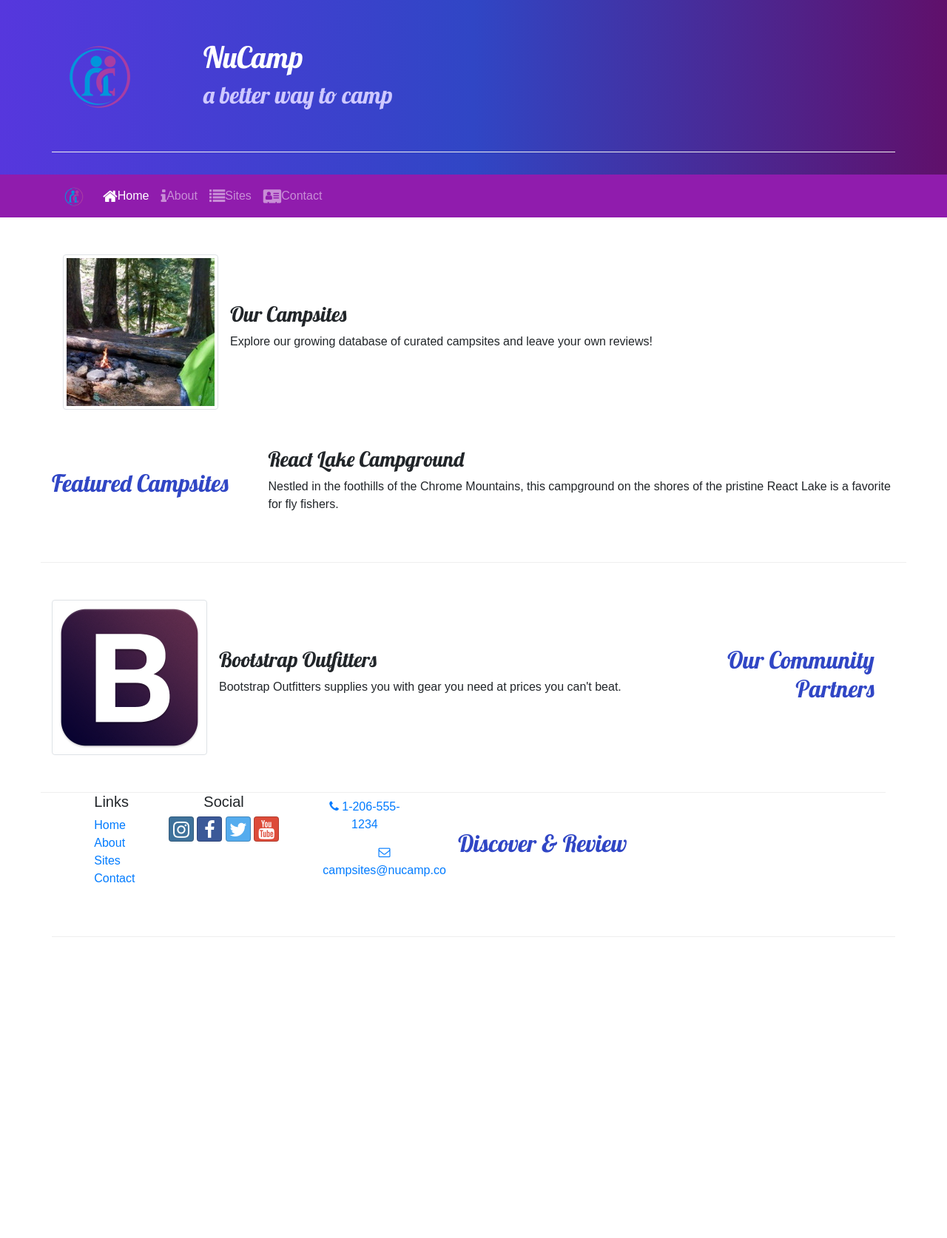
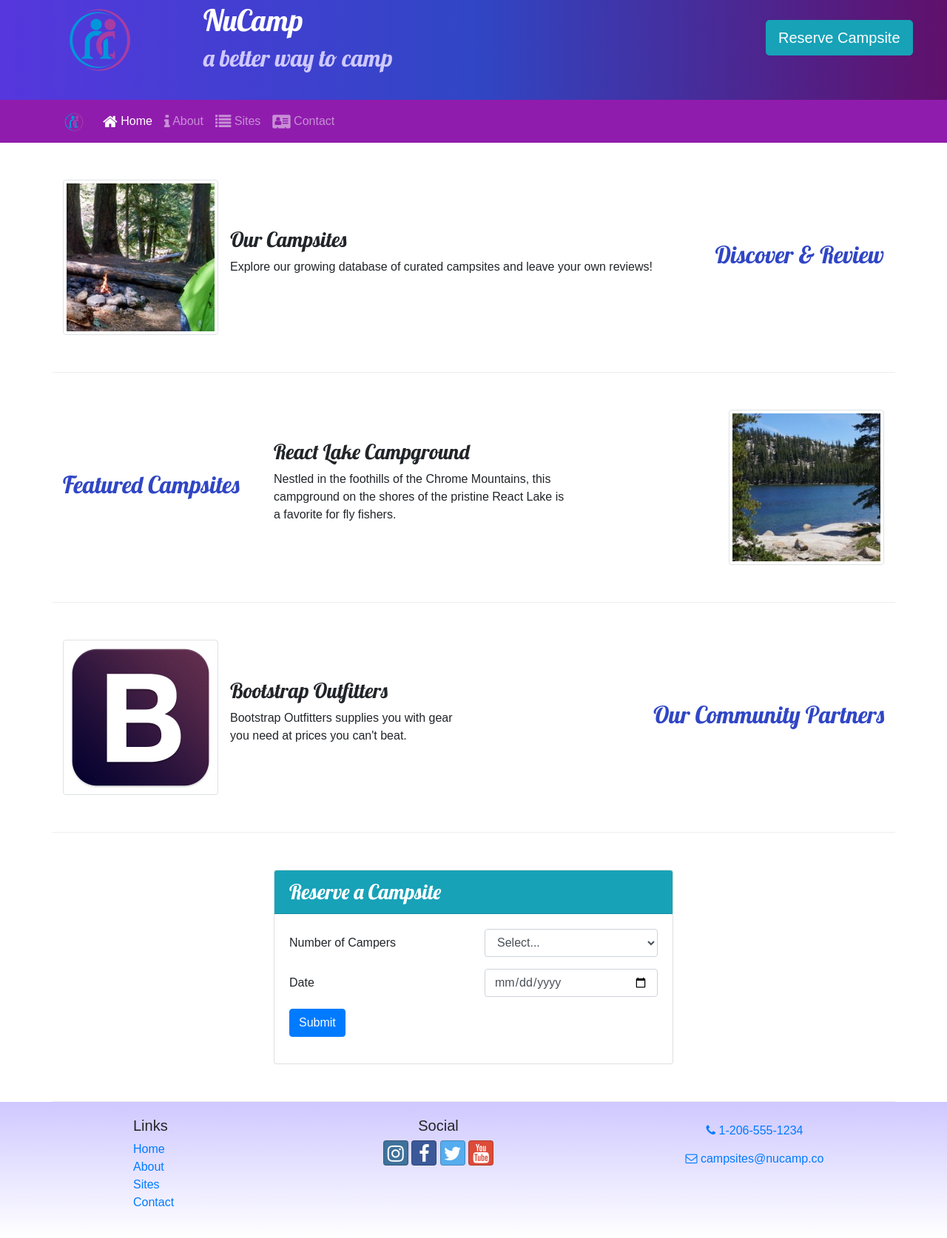
Before and after one commit to karacdev/nucamp-class-files, a website: page index.html in a window 1280 px wide. Shown: the part 27-1701 px from the top of the page at 74% size. Before the commit the page ends 1294 px from the top, so only its background shows below. Drawn offline with nearby package versions, Linux system fonts and the light colour scheme.

Commit message:
Week 2 Assignment

```diff
--- a/index.html
+++ b/index.html
@@ -2,105 +2,151 @@
 <html lang="en">
 
 <head>
-        <!-- Required meta tags always come first -->
     <meta charset="utf-8" />
     <meta name="viewport" content="width=device-width, initial-scale=1" />
-
     <!-- Bootstrap CSS -->
     <link rel="stylesheet" href="node_modules/bootstrap/dist/css/bootstrap.min.css" />
-
-        <!-- Additional CSS must be placed after Bootstrap CSS -->
-        <link rel="stylesheet" href="https://fonts.googleapis.com/css?family=Lobster|Open+Sans" />
+    <!-- Additional CSS -->
+    <link rel="stylesheet" href="node_modules/font-awesome/css/font-awesome.min.css" />
+    <link rel="stylesheet" href="node_modules/bootstrap-social/bootstrap-social.css" />
+    <link rel="stylesheet" href="https://fonts.googleapis.com/css?family=Lobster%7COpen+Sans" />
     <link rel="stylesheet" href="css/styles.css" />
-
-        <!-- Additional CSS must be placed after Bootstrap CSS -->
-        <link rel="stylesheet" href="node_modules/font-awesome/css/font-awesome.min.css" />
-
-        <link rel="stylesheet" href="node_modules/bootstrap-social/bootstrap-social.css" />
     <title>NuCamp: A Better Way To Camp</title>
 </head>
-
+<!--Header-->
 <body>
-
-
     <header class="jumbotron jumbotron-fluid">
         <div class="container">
-            <div class="row row-content">
-        <div class="col-4 col-sm-3 col-md-2 align-self-center">
-            <img src="img/logo.png" class="img-fluid">
+            <div class="row">
+                <div class="col-r col-sm-3 col-md-2 align-self-center">
+                     <img src="img/logo.png" class="img-fluid" alt="nucamp logo">
                 </div>
                 <div class="col">
                     <h1>NuCamp</h1>
                     <h2>a better way to camp</h2>
                 </div>
+                <div class="col col-r col-md-4 col-xl-2 mt-4">
+                    <a class="btn btn-info btn-lg text-nowrap" href="#reserveForm">Reserve Campsite</a>
+                </div>
              </div>
         </div>
    </header>
-<!--NavBar Navigation-->
+   <!--Navigation Bar-->
     <nav class="navbar navbar-expand-sm navbar-dark sticky-top">
         <div class="container">
-    <a class="navbar-brand" href="#"><img src="img/logo.png" height="30" width="30"></a>
-    <button class="navbar-toggler ml-auto" type="button" data-toggle="collapse" data-target="#nucampNavbar">
+            <a href="#" class="navbar-brand"><img src="img/logo.png" height="30" width="30" alt="Nucamp Logo" /></a>
+            <button class="navbar-toggler" type="button" data-toggle="collapse" data-target="#nucampNavbar">
                 <span class="navbar-toggler-icon"></span>
             </button>
-
-         <!--Collaspe Menu Hamburger-->
             <div class="collapse navbar-collapse" id="nucampNavbar">
                 <ul class="navbar-nav">
-                <li class="nav-item active"><a class="nav-link" href="#"><i class="fa fa-home fa-lg"></i>Home</a></li>
-                <li class="nav-item"><a class="nav-link" href="aboutus.html"><i class="fa fa-info fa-lg"></i>About</a></li>
-                <li class="nav-item"><a class="nav-link" href="#"><i class="fa fa-list fa-lg"></i>Sites</a></li>
-                <li class="nav-item"><a class="nav-link" href="#"><i class="fa fa-address-card fa-lg"></i>Contact</a></li>
+                    <li class="nav-item active"><a class="nav-link" href="#"><i class="fa fa-home fa-lg"></i> Home</a>
+                    </li>
+                    <li class="nav-item"><a class="nav-link" href="aboutus.html"><i class="fa fa-info fa-lg"></i>
+                            About</a></li>
+                    <li class="nav-item"><a class="nav-link" href="#"><i class="fa fa-list fa-lg"></i> Sites</a></li>
+                    <li class="nav-item"><a class="nav-link" href="contactus.html"><i
+                                class="fa fa-address-card fa-lg"></i> Contact</a></li>
                 </ul>
             </div>
         </div>
     </nav>
+    <!--End of Navigation-->
+    <!--Content-->
     <div class="container">
         <div class="row row-content align-items-center">
-        <div class="col-sm-4 order-sm-last col-md-3">
+            <div class="col-sm-4 col-md-3 order-sm-last">
                 <h2 class="text-sm-right">Discover & Review</h2>
             </div>
             <div class="col">
                 <div class="media">
-        <img class="d-flex mr-3 img-thumbnail"  src="img/breadcrumb-trail-thumb.jpg" alt="Breadcrumb trail thumbnail">
+                    <img class="d-flex mr-3 img-thumbnail" src="img/breadcrumb-trail-thumb.jpg"
+                        alt="Breadcrumb Trail Thumbnail" />
                     <div class="media-body align-self-center">
                         <h3>Our Campsites</h3>
-            <p class="d-none d-sm-block">Explore our growing database of curated campsites and leave your own reviews!</p>
+                        <p class="d-none d-sm-block">Explore our growing database of curated campsites and leave your
+                            own reviews!</p>
                     </div>
                 </div>
             </div>
-
+        </div>
+        <div class="conainer media">
             <div class="row row-content align-items-center">
                 <div class="col-sm-4 col-md-3">
                     <h2>Featured Campsites</h2>
                 </div>
                 <div class="col">
                     <h3>React Lake Campground</h3>
-        <p class=".d-none .d-sm-block">Nestled in the foothills of the Chrome Mountains, this campground on the shores of the pristine React Lake is a favorite for fly fishers.</p>
+                    <p class="d-none d-sm-block media-body">Nestled in the foothills of the Chrome Mountains, this
+                        campground on the shores of the pristine React Lake is a favorite for fly fishers.</p>
+                    </div>
+                <div class="col col-r"><img class="d-flex float-right img-thumbnail" src="/img/react-lake-thumb.jpg"
+                        alt="React Lake Camp site" />
                 </div>
             </div>
-
+        </div>
         <div class="row row-content align-items-center">
-    <div class="col-sm-4 order-sm-last col-md-3">
+            <div class="col-sm-4 col-md-6 order-sm-last">
                 <h2 class="text-sm-right">Our Community Partners</h2>
             </div>
             <div class="col">
                 <div class="media">
-            <img class="d-flex mr-3 img-thumbnail"  src="img/bootstrap-thumb.png" alt="Bootstrap Outfitters" />
+                    <img class="d-fles mr-3 img-thumbnail" src="img/bootstrap-thumb.png" alt="Bootstrap Outfitters">
                     <div class="media-body align-self-center">
                         <h3>Bootstrap Outfitters</h3>
-                <p class="d-none d-sm-block">Bootstrap Outfitters supplies you with gear you need at prices you can't beat.</p>
+                        <p class="d-none d-sm-block">Bootstrap Outfitters supplies you with gear you need at prices you
+                            can't beat.</p>
                     </div>
                 </div>
             </div>
         </div>
-<footer class="site-foooter">
+        <!--Card-->
+    <div class="row row-content">
+        <div class="col-sm-6 mx-auto">
+            <div class="card">
+                <h3 class="card-header bg-info text-white">Reserve a Campsite</h3>
+                <div class="card-body">
+                    <form id="reserveForm">
+                        <div class="row form-group">
+                            <label class="col-sm-6 col-form-label" for="numCampers">Number of Campers</label>
+                            <div class="col">
+                                <select class="form-control" name="numCampers" id="numCampers">
+                                    <option value="">Select...</option>
+                                    <option value="1">1</option>
+                                    <option value="2">2</option>
+                                    <option value="3">3</option>
+                                    <option value="4">4</option>
+                                    <option value="5">5</option>
+                                    <option value="6">6</option>
+                                </select>
+                            </div>
+                        </div>
+                        <div class="row form-group">
+                            <label class="col-sm-6 col-form-label" for="date">Date</label>
+                            <div class="col">
+                                <input class="form-control" type="date" id="date" name="date" />
+                            </div>
+                        </div>
+                        <div class="row form-group">
+                            <div class="col">
+                                <button type="submit" class="btn btn-primary">Submit</button>
+                            </div>
+                        </div>
+                    </form>
+                </div>
+            </div>
+        </div>
+    </div>
+    </div>
+    <!--End of Content-->
+    <!--Footer-->
+    <footer class="site-footer">
         <div class="container">
             <div class="row">
                 <div class="col-4 col-sm-2 offset-1">
                     <h5>Links</h5>
                     <ul class="list-unstyled">
-                        <li><a href="index.html">Home</a></li>
+                        <li><a href="#">Home</a></li>
                         <li><a href="aboutus.html">About</a></li>
                         <li><a href="#">Sites</a></li>
                         <li><a href="contactus.html">Contact</a></li>
@@ -108,24 +154,28 @@
                 </div>
                 <div class="col-6 col-sm-5 text-center">
                     <h5>Social</h5>
-            <a class="btn btn-social-icon btn-instagram" href="http://instagram.com/"><i class="fa fa-instagram"></i></a>
-            <a class="btn btn-social-icon btn-facebook" href="http://facebook.com/"><i class="fa fa-facebook"></i></a>
-            <a class="btn btn-social-icon btn-twitter" href="http://twitter.com/"><i class="fa fa-twitter"></i></a>
-            <a class="btn btn-social-icon btn-google" href="http://youtube.com/"><i class="fa fa-youtube"></i></a>
+                    <a class="btn btn-social-icon btn-instagram" href="http://instagram.com/"><i
+                            class="fa fa-instagram"></i></a>
+                    <a class="btn btn-social-icon btn-facebook" href="http://facebook.com/"><i
+                            class="fa fa-facebook"></i></a>
+                    <a class="btn btn-social-icon btn-twitter" href="http://twitter.com/"><i
+                            class="fa fa-twitter"></i></a>
+                    <a class="btn btn-social-icon btn-google" href="http://youtube.com/"><i
+                            class="fa fa-youtube"></i></a>
                 </div>
                 <div class="col-sm-4 text-center">
-            <a role="button" class="btn btn-link" href="tel:+12065551234"><i class="fa fa-phone"></i> 1-206-555-1234</a><br />
-            <a role="button" class="btn btn-link" href="mailto:campsites@nucamp.co"><i class="fa fa-envelope-o"></i> campsites@nucamp.co</a>
+                    <a role="button" href="tel:+12065551234" class="btn btn-link"><i class="fa fa-phone"></i>
+                        1-206-555-1234</a><br>
+                    <a role="button" href="mailto:campsites@nucamp.co" class="btn btn-link"><i
+                            class="fa fa-envelope-o"></i> campsites@nucamp.co</a>
                 </div>
             </div>
         </div>
     </footer>
-
     <!-- jQuery must come first, then Popper.js, then the Bootstrap JavaScript plugins.-->
     <script src="node_modules/jquery/dist/jquery.slim.min.js"></script>
     <script src="node_modules/popper.js/dist/umd/popper.min.js"></script>
     <script src="node_modules/bootstrap/dist/js/bootstrap.min.js"></script>
-
 </body>
 
 </html>
```
Lines whose indentation alone changed are shown as unchanged.
